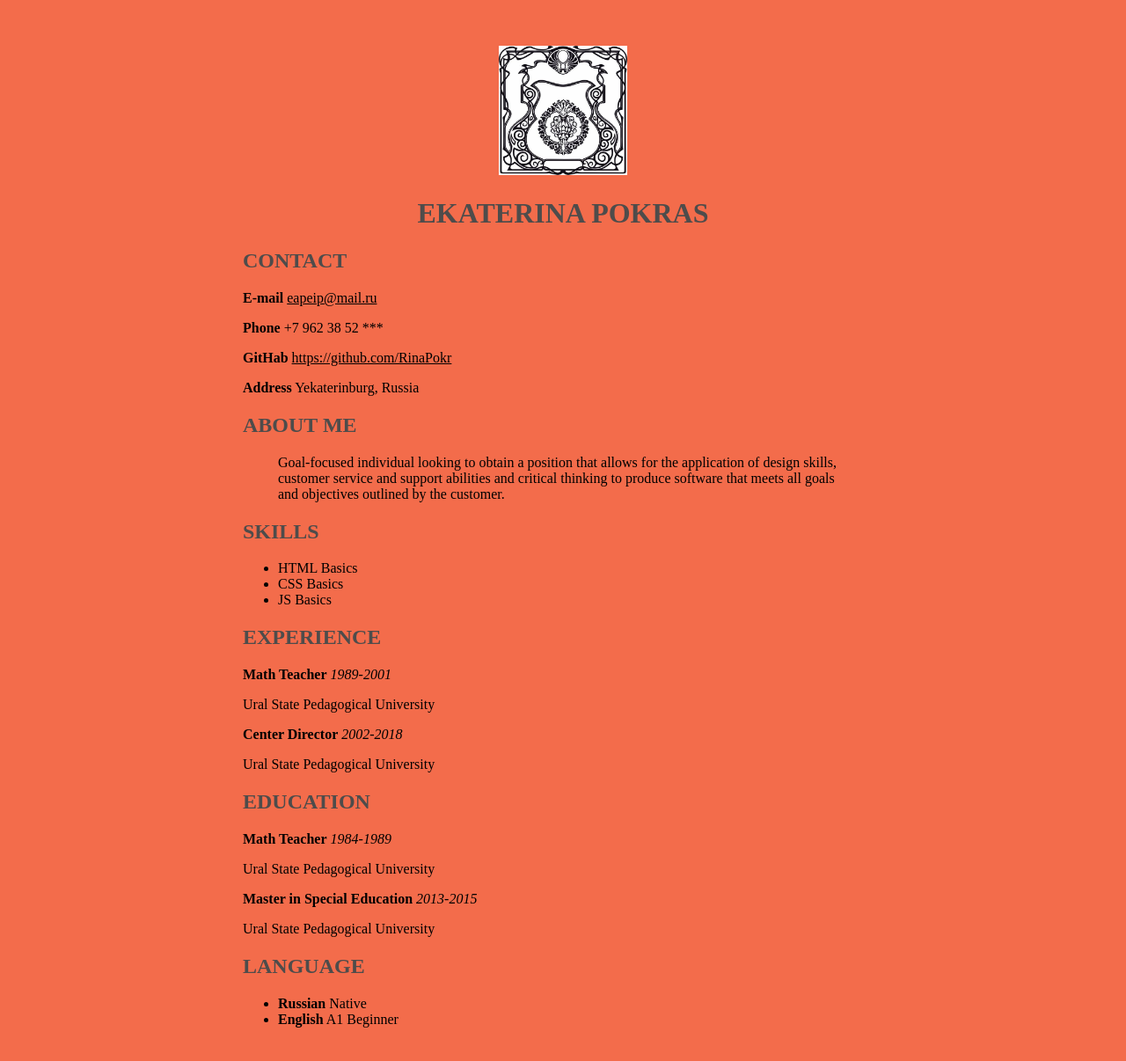
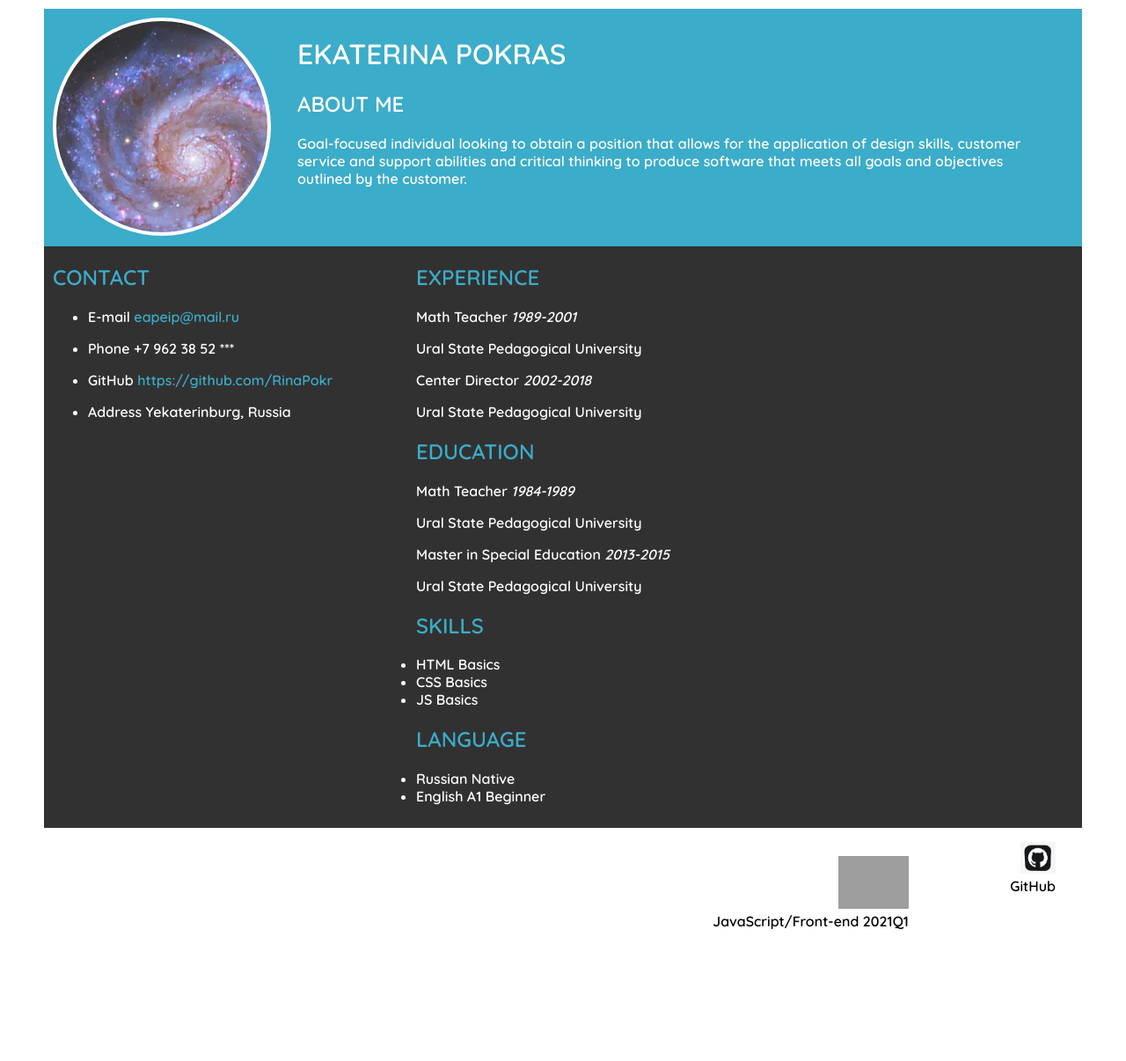
Before and after one commit to RinaPokr/rsschool-cv, a plain HTML site: page index.html in a window 1280 px wide. Shown: the whole page at 88% size. Drawn offline with Linux system fonts and the light colour scheme; grey boxes are pictures that could not be loaded.

Commit message:
feat: add img

```diff
--- a/index.html
+++ b/index.html
@@ -2,53 +2,90 @@
 <html lang="en">
 <head>
   <meta charset="UTF-8">
-   <title>Ekaterina Pokras</title>
+   <title>EKATERINA POKRAS</title>
+   <link href="https://fonts.googleapis.com/css2?family=Quicksand:wght@600&display=swap" rel="stylesheet">
   <link rel="stylesheet" href="style.css">
   <meta name="viewport" content="width=device-width">
   </head>
 <body>
 
     <div class="oll">
-      <p class = "pic"><img  src="s12.jpg" alt="" width="20%"></p>
-      <h1>EKATERINA POKRAS</h1>
-      <h2>CONTACT</h2>
-      <p><strong>E-mail</strong> <a class = "url" href="eapeip@mail.ru">eapeip@mail.ru</a></p>
-      <p><strong>Phone</strong> +7 962 38 52 ***</p>
-      <p><strong>GitHab</strong> <a class = "url" href="https://github.com/RinaPokr">https://github.com/RinaPokr</a></p>
-      <p><strong>Address</strong> Yekaterinburg, Russia</p>
-      <h2>ABOUT ME</h2>
-      <blockquote>
+        <header>
+          <div class="avatar">
+
+          </div>
+          <div class="me">
+             <h1 id="ekaterina-pokras">EKATERINA POKRAS</h1>
+    <h2 id="about-me">ABOUT ME</h2>
+
     <p>Goal-focused individual looking to obtain a position
     that allows for the application of design skills,
     customer service and support abilities and critical thinking
     to produce software that meets all goals and objectives
     outlined by the customer.</p>
-      </blockquote>
-      <h2>SKILLS</h2>
+
+            </div>
+
+
+        </header>
+
+        <div class="contact">
+           <h2 >CONTACT</h2>
+           <ul>
+             <li><p><strong>E-mail</strong> <a href="eapeip@mail.ru">eapeip@mail.ru</a></p></li>
+             <li><p><strong>Phone</strong> +7 962 38 52 ***</p></li>
+             <li><p><strong>GitHub</strong> <a href="https://github.com/RinaPokr">https://github.com/RinaPokr</a></p></li>
+             <li> <p><strong>Address</strong> Yekaterinburg, Russia</p> </li>
+           </ul>
+
+
+
+
+
+        </div>
+
+ <main>
+
+
+    <h2 id="experience">EXPERIENCE</h2>
+    <p><strong>Math Teacher</strong> <em>1989-2001</em></p>
+    <p>Ural State Pedagogical University </p>
+    <p><strong>Center Director</strong> <em>2002-2018</em></p>
+    <p>Ural State Pedagogical University</p>
+    <h2 id="education">EDUCATION</h2>
+    <p><strong>Math Teacher</strong> <em>1984-1989</em></p>
+    <p>Ural State Pedagogical University</p>
+    <p><strong>Master in Special Education</strong> <em>2013-2015</em></p>
+    <p>Ural State Pedagogical University </p>
+    <h2 id="skills">SKILLS</h2>
     <ul>
     <li>HTML Basics</li>
     <li>CSS Basics</li>
     <li>JS Basics</li>
     </ul>
-      <h2>EXPERIENCE</h2>
-      <p><strong>Math Teacher</strong> <em>1989-2001</em></p>
-      <p>Ural State Pedagogical University </p>
-      <p><strong>Center Director</strong> <em>2002-2018</em></p>
-      <p>Ural State Pedagogical University</p>
-      <h2>EDUCATION</h2>
-      <p><strong>Math Teacher</strong> <em>1984-1989</em></p>
-      <p>Ural State Pedagogical University</p>
-      <p><strong>Master in Special Education</strong> <em>2013-2015</em></p>
-      <p>Ural State Pedagogical University </p>
-      <h2>LANGUAGE</h2>
+    <h2 id="language">LANGUAGE</h2>
     <ul>
     <li><strong>Russian</strong> Native</li>
     <li><strong>English</strong> A1 Beginner</li>
     </ul>
+  </main>
+  </div>
+
+  <footer>
+    <div class="footer-left">
+      <figure>
+        <a href="https://rs.school/js/"><img src = "https://rs.school/images/rs_school_js.svg" alt = "logo"  width = "80" ></a>
+				<figcaption>JavaScript/Front-end 2021Q1</figcaption>
+      </figure>
+    </div>
+    <div class="footer-right">
+      <figure>
+        <a href="https://github.com/RinaPokr"><img src = "githab.jpg" alt = "github"  width = "40" ></a>
+				<figcaption>GitHub</figcaption>
+      </figure>
 
     </div>
-
-
+  </footer>
 
 </body>
 </html>
--- a/style.css
+++ b/style.css
@@ -1,35 +1,75 @@
-html {
-  height: 100%;
-  margin: 0;
-  -webkit-font-smoothing: antialiased;
+body {
+    position: relative;
+    width: 1200px;
+    min-height: 100%;
+    margin: 0 auto;
+    font-family: 'Quicksand', sans-serif;
+    box-sizing: border-box;
+
+  }
+  header {
+    padding: 10px;
+    height: 250px;
+    background-color: #3bacc9;
+    color: white;
   }
 
-.oll {
-    text-align: left;
-    margin: auto;
 
+   main {
+    margin: 10px;
+   }
 
-}
-body {
-    position: relative;
-    max-width: 800px;
-    min-height: 100%;
-    margin: 0 auto;
-    background-color: #F36C4B;
-    box-sizing: border-box;
-    padding: 36px;
+   a {
+    text-decoration : none;
+    color: #3bacc9;
+    border: 0;
     }
 
   h2 {
-    color: #4E4C4B;
+    color: #3bacc9;
   }
-  .url {
-    color: #000;
+    .oll {
+      text-align: left;
+      margin: 10px;
+      background-color: #323131;
+      color: white;
+      padding-bottom: 10px;
   }
-  .pic {
-    text-align: center;
+   .avatar {
+    width: 240px;
+    height: 240px;
+    top: 3%;
+    right: 50%;
+    border-radius :  50%;
+    border: 4px solid white ;
+    background-image: url(img1.PNG);
+    float: left;
+    margin-right: 30px;
      }
-  h1 {
-    color: #4E4C4B;
-    text-align: center;
+
+     .me {
+      padding-right: 30px;
+      margin-left: 30px;
      }
+
+  .footer-left {
+    width: 50%;
+    float: left  ;
+    text-align: right;
+  }
+
+.footer-right {
+  text-align: right;
+
+}
+
+.contact {
+  padding-left: 10px;
+    width: 35%;
+    height: 90vw;
+  float: left;
+}
+
+#about-me {
+  color: white;
+}
```
Also changed, not shown: githab.jpg (added), img1.PNG (added), scale_1200.webp (added). Lines whose indentation alone changed are shown as unchanged.
